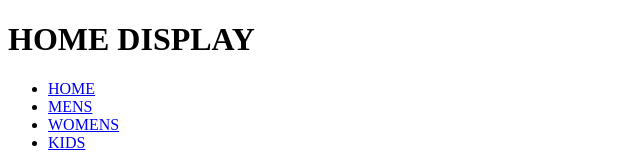
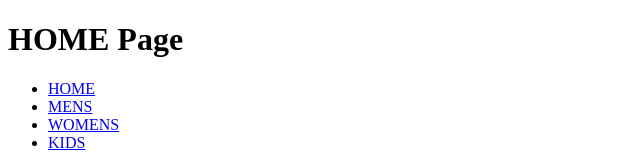
Before and after one commit to WaleedJaved3/practice, a plain HTML site: page index.html in a window 1280 px wide. Shown: the top 153 px of the page, without its empty margins (0-640 px from the left). Drawn offline with Linux system fonts and the light colour scheme.

Commit message:
Second commit

```diff
--- a/index.html
+++ b/index.html
@@ -25,7 +25,7 @@
   <div class="site-wrap">
 
     <header>
-      <h1>HOME DISPLAY</h1>
+      <h1>HOME Page</h1>
       <nav>
         <ul>
           <li><a href="index.html">HOME</a></li>
```
